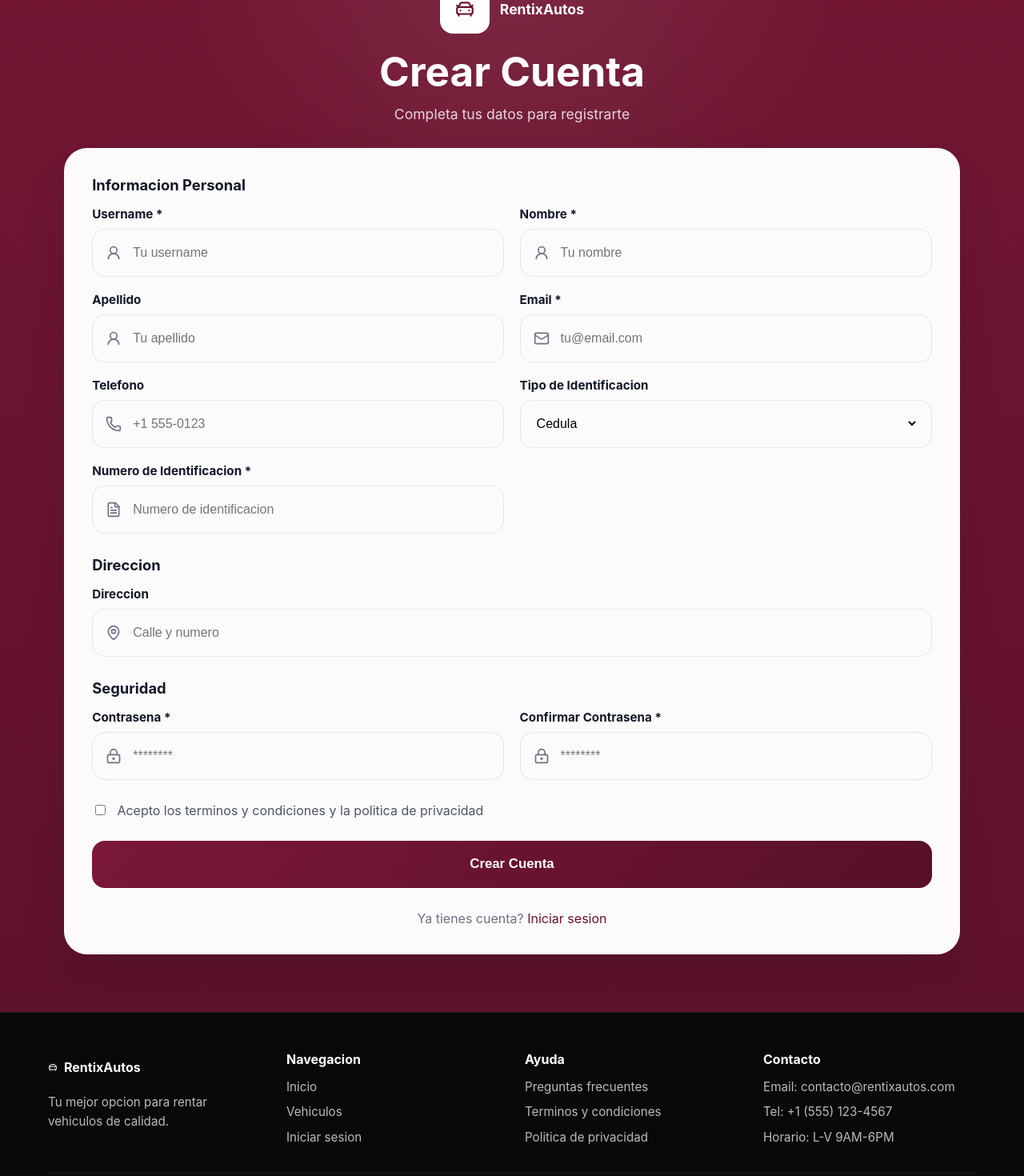
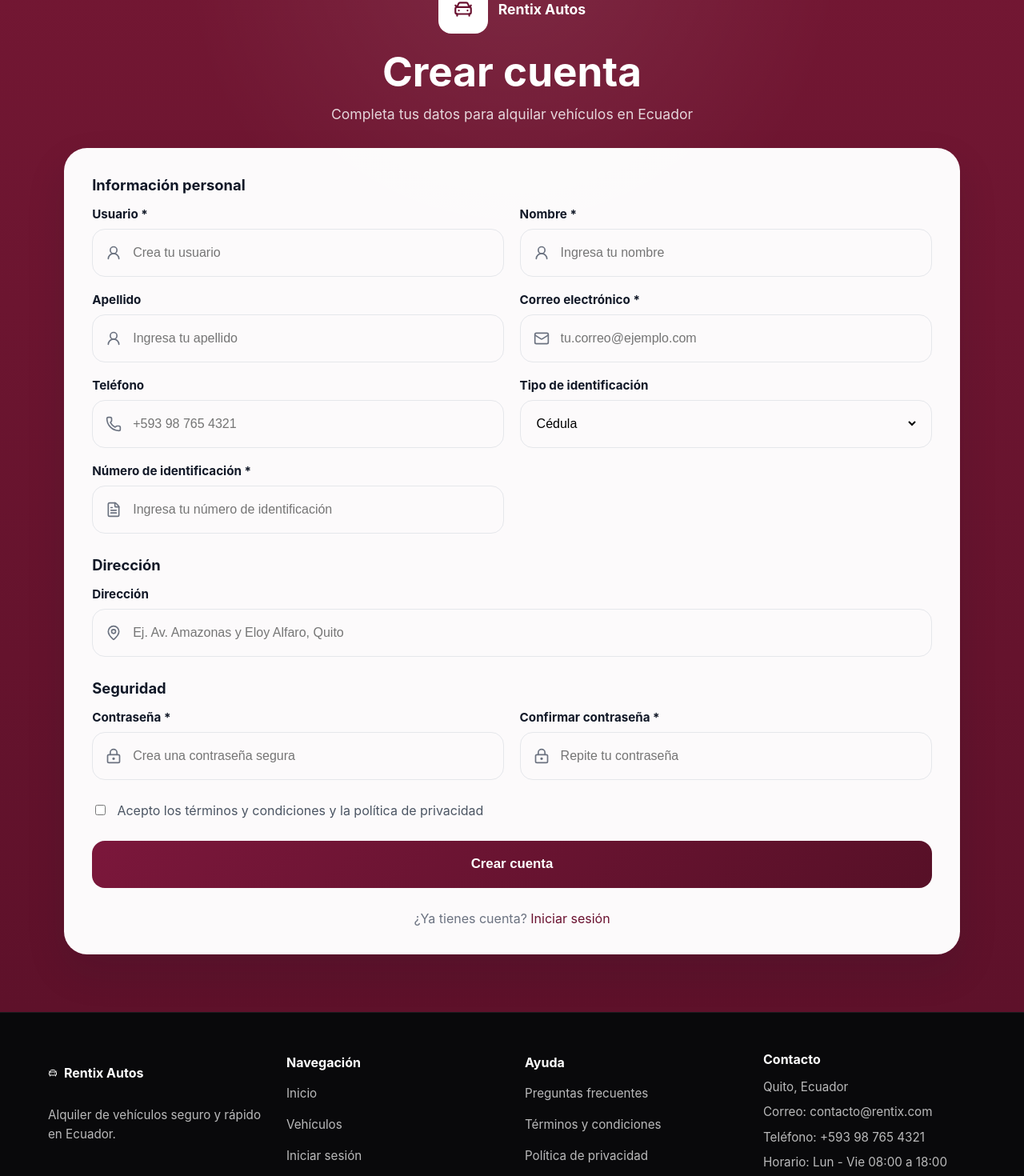
Before and after one commit to Katherine171012/Alquiler-Rentix, a Vue app: page /registro in a window 1280 px wide. Shown: the part 133-1603 px from the top of the page at 80% size. Built offline with nearby package versions, Linux system fonts and the light colour scheme.

Commit message:
Configurar API para producción

```diff
--- a/src/components/FooterApp.vue
+++ b/src/components/FooterApp.vue
@@ -6,29 +6,30 @@ import { CarFront } from 'lucide-vue-next'
   <footer class="footer-app">
     <div class="footer-app__inner">
       <section>
-        <strong><CarFront :size="12" /> RentixAutos</strong>
-        <span>Tu mejor opcion para rentar vehiculos de calidad.</span>
+        <strong><CarFront :size="12" /> Rentix Autos</strong>
+        <span>Alquiler de vehículos seguro y rápido en Ecuador.</span>
       </section>
       <section>
-        <strong>Navegacion</strong>
+        <strong>Navegación</strong>
         <RouterLink to="/">Inicio</RouterLink>
-        <RouterLink to="/vehiculos">Vehiculos</RouterLink>
-        <RouterLink to="/login">Iniciar sesion</RouterLink>
+        <RouterLink to="/vehiculos">Vehículos</RouterLink>
+        <RouterLink to="/login">Iniciar sesión</RouterLink>
       </section>
       <section>
         <strong>Ayuda</strong>
         <a href="#">Preguntas frecuentes</a>
-        <a href="#">Terminos y condiciones</a>
-        <a href="#">Politica de privacidad</a>
+        <a href="#">Términos y condiciones</a>
+        <a href="#">Política de privacidad</a>
       </section>
       <section>
         <strong>Contacto</strong>
-        <span>Email: contacto@rentixautos.com</span>
-        <span>Tel: +1 (555) 123-4567</span>
-        <span>Horario: L-V 9AM-6PM</span>
+        <span>Quito, Ecuador</span>
+        <span>Correo: contacto@rentix.com</span>
+        <span>Teléfono: +593 98 765 4321</span>
+        <span>Horario: Lun - Vie 08:00 a 18:00</span>
       </section>
     </div>
-    <p class="footer-copy">© 2026 RentixAutos. Todos los derechos reservados.</p>
+    <p class="footer-copy">© 2026 Rentix Autos. Todos los derechos reservados.</p>
   </footer>
 </template>
 
--- a/src/modules/auth/views/LoginView.vue
+++ b/src/modules/auth/views/LoginView.vue
@@ -29,6 +29,17 @@ function resolveRedirectByRole() {
 async function onSubmit() {
   message.value = ''
   errors.value = []
+
+  if (!form.username.trim()) {
+    message.value = 'Ingresa tu usuario o correo electrónico.'
+    return
+  }
+
+  if (!form.password) {
+    message.value = 'Ingresa tu contraseña.'
+    return
+  }
+
   isLoading.value = true
 
   try {
@@ -41,7 +52,7 @@ async function onSubmit() {
     })
 
     if (!response?.success) {
-      message.value = response?.message ?? 'No se pudo iniciar sesion.'
+      message.value = response?.message ?? 'No se pudo iniciar sesión.'
       errors.value = Array.isArray(response?.errors) ? response.errors : []
       return
     }
@@ -53,7 +64,7 @@ async function onSubmit() {
 
     await router.push(redirectTarget)
   } catch (error) {
-    message.value = error?.message ?? 'No se pudo iniciar sesion.'
+    message.value = error?.message ?? 'No se pudo iniciar sesión.'
     errors.value = Array.isArray(error?.errors) ? error.errors : []
   } finally {
     isLoading.value = false
@@ -66,23 +77,23 @@ async function onSubmit() {
     <div class="auth-shell__hero">
       <div class="auth-shell__brand">
         <span class="auth-shell__logo"><CarFront :size="26" /></span>
-        <strong>RentixAutos</strong>
+        <strong>Rentix Autos</strong>
       </div>
       <h1>Bienvenido</h1>
-      <p>Inicia sesion para continuar</p>
+      <p>Inicia sesión para continuar con tu reserva en Ecuador.</p>
     </div>
 
     <article class="auth-card">
       <form class="auth-form" @submit.prevent="onSubmit">
         <label class="auth-field">
-          <span>Username</span>
+          <span>Usuario o correo electrónico</span>
           <div class="auth-input">
             <Mail :size="20" />
             <input
               v-model="form.username"
               type="text"
               name="username"
-              placeholder="Ingresa tu username"
+              placeholder="Ingresa tu usuario o correo"
               autocomplete="username"
               required
               :disabled="isLoading"
@@ -91,14 +102,14 @@ async function onSubmit() {
         </label>
 
         <label class="auth-field">
-          <span>Contrasena</span>
+          <span>Contraseña</span>
           <div class="auth-input">
             <LockKeyhole :size="20" />
             <input
               v-model="form.password"
               type="password"
               name="password"
-              placeholder="********"
+              placeholder="Ingresa tu contraseña"
               autocomplete="current-password"
               required
               :disabled="isLoading"
@@ -113,12 +124,12 @@ async function onSubmit() {
         </ul>
 
         <button class="auth-submit" type="submit" :disabled="isLoading">
-          {{ isLoading ? 'Ingresando...' : 'Iniciar Sesion' }}
+          {{ isLoading ? 'Ingresando...' : 'Iniciar sesión' }}
         </button>
       </form>
 
       <div class="auth-links">
-        <RouterLink to="/registro">No tienes cuenta? Registrate aqui</RouterLink>
+        <RouterLink to="/registro">¿No tienes cuenta? Regístrate aquí</RouterLink>
         <RouterLink to="/">Volver al inicio</RouterLink>
       </div>
     </article>
--- a/src/modules/auth/views/RegisterView.vue
+++ b/src/modules/auth/views/RegisterView.vue
@@ -39,12 +39,12 @@ async function onSubmit() {
   errors.value = []
 
   if (form.password !== form.confirmPassword) {
-    message.value = 'Las contrasenas no coinciden.'
+    message.value = 'Las contraseñas no coinciden.'
     return
   }
 
   if (!form.aceptaTerminos) {
-    message.value = 'Debes aceptar los terminos para continuar.'
+    message.value = 'Debes aceptar los términos para continuar.'
     return
   }
 
@@ -100,22 +100,22 @@ async function onSubmit() {
     <div class="register-shell__hero">
       <div class="register-shell__brand">
         <span class="register-shell__logo"><CarFront :size="26" /></span>
-        <strong>RentixAutos</strong>
+        <strong>Rentix Autos</strong>
       </div>
-      <h1>Crear Cuenta</h1>
-      <p>Completa tus datos para registrarte</p>
+      <h1>Crear cuenta</h1>
+      <p>Completa tus datos para alquilar vehículos en Ecuador</p>
     </div>
 
     <article class="register-card">
       <form class="register-form" @submit.prevent="onSubmit">
         <section class="register-section">
-          <h2>Informacion Personal</h2>
+          <h2>Información personal</h2>
           <div class="register-grid">
             <label class="register-field">
-              <span>Username *</span>
+              <span>Usuario *</span>
               <div class="register-input">
                 <UserRound :size="20" />
-                <input v-model="form.username" type="text" placeholder="Tu username" required />
+                <input v-model="form.username" type="text" placeholder="Crea tu usuario" required />
               </div>
             </label>
 
@@ -123,7 +123,7 @@ async function onSubmit() {
               <span>Nombre *</span>
               <div class="register-input">
                 <UserRound :size="20" />
-                <input v-model="form.nombres" type="text" placeholder="Tu nombre" required />
+                <input v-model="form.nombres" type="text" placeholder="Ingresa tu nombre" required />
               </div>
             </label>
 
@@ -131,31 +131,31 @@ async function onSubmit() {
               <span>Apellido</span>
               <div class="register-input">
                 <UserRound :size="20" />
-                <input v-model="form.apellidos" type="text" placeholder="Tu apellido" />
+                <input v-model="form.apellidos" type="text" placeholder="Ingresa tu apellido" />
               </div>
             </label>
 
             <label class="register-field">
-              <span>Email *</span>
+              <span>Correo electrónico *</span>
               <div class="register-input">
                 <Mail :size="20" />
-                <input v-model="form.correo" type="email" placeholder="tu@email.com" required />
+                <input v-model="form.correo" type="email" placeholder="tu.correo@ejemplo.com" required />
               </div>
             </label>
 
             <label class="register-field">
-              <span>Telefono</span>
+              <span>Teléfono</span>
               <div class="register-input">
                 <Phone :size="20" />
-                <input v-model="form.telefono" type="text" placeholder="+1 555-0123" />
+                <input v-model="form.telefono" type="text" placeholder="+593 98 765 4321" />
               </div>
             </label>
 
             <label class="register-field">
-              <span>Tipo de Identificacion</span>
+              <span>Tipo de identificación</span>
               <div class="register-input">
                 <select v-model="form.tipoIdentificacion">
-                  <option value="CED">Cedula</option>
+                  <option value="CED">Cédula</option>
                   <option value="PAS">Pasaporte</option>
                   <option value="RUC">RUC</option>
                 </select>
@@ -163,13 +163,13 @@ async function onSubmit() {
             </label>
 
             <label class="register-field">
-              <span>Numero de Identificacion *</span>
+              <span>Número de identificación *</span>
               <div class="register-input">
                 <FileText :size="20" />
                 <input
                   v-model="form.numeroIdentificacion"
                   type="text"
-                  placeholder="Numero de identificacion"
+                  placeholder="Ingresa tu número de identificación"
                   required
                 />
               </div>
@@ -178,13 +178,13 @@ async function onSubmit() {
         </section>
 
         <section class="register-section">
-          <h2>Direccion</h2>
+          <h2>Dirección</h2>
           <div class="register-grid">
             <label class="register-field register-field--full">
-              <span>Direccion</span>
+              <span>Dirección</span>
               <div class="register-input">
                 <MapPin :size="20" />
-                <input v-model="form.direccion" type="text" placeholder="Calle y numero" />
+                <input v-model="form.direccion" type="text" placeholder="Ej. Av. Amazonas y Eloy Alfaro, Quito" />
               </div>
             </label>
           </div>
@@ -194,21 +194,21 @@ async function onSubmit() {
           <h2>Seguridad</h2>
           <div class="register-grid">
             <label class="register-field">
-              <span>Contrasena *</span>
+              <span>Contraseña *</span>
               <div class="register-input">
                 <LockKeyhole :size="20" />
-                <input v-model="form.password" type="password" placeholder="********" required />
+                <input v-model="form.password" type="password" placeholder="Crea una contraseña segura" required />
               </div>
             </label>
 
             <label class="register-field">
-              <span>Confirmar Contrasena *</span>
+              <span>Confirmar contraseña *</span>
               <div class="register-input">
                 <LockKeyhole :size="20" />
                 <input
                   v-model="form.confirmPassword"
                   type="password"
-                  placeholder="********"
+                  placeholder="Repite tu contraseña"
                   required
                 />
               </div>
@@ -218,7 +218,7 @@ async function onSubmit() {
 
         <label class="register-check">
           <input v-model="form.aceptaTerminos" type="checkbox" />
-          <span>Acepto los terminos y condiciones y la politica de privacidad</span>
+          <span>Acepto los términos y condiciones y la política de privacidad</span>
         </label>
 
         <p v-if="message" class="register-message">{{ message }}</p>
@@ -227,12 +227,12 @@ async function onSubmit() {
         </ul>
 
         <button class="register-submit" type="submit" :disabled="isLoading">
-          {{ isLoading ? 'Creando cuenta...' : 'Crear Cuenta' }}
+          {{ isLoading ? 'Creando cuenta...' : 'Crear cuenta' }}
         </button>
 
         <p class="register-links">
-          Ya tienes cuenta?
-          <RouterLink to="/login">Iniciar sesion</RouterLink>
+          ¿Ya tienes cuenta?
+          <RouterLink to="/login">Iniciar sesión</RouterLink>
         </p>
       </form>
     </article>
--- a/src/modules/client/views/ClientHomeView.vue
+++ /dev/null
@@ -1,300 +0,0 @@
-<script setup>
-import { computed, onMounted, ref } from 'vue'
-import { FileText, Mail, MapPin, Phone, Shield, UserRound } from 'lucide-vue-next'
-import { useAuthStore } from '../../../stores/auth.store'
-import { getClientEmail, getUserDisplayName, resolveCurrentClient } from '../services/clientPortal.service'
-
-const authStore = useAuthStore()
-
-const cargando = ref(true)
-const error = ref('')
-const perfil = ref(null)
-
-const nombreCompleto = computed(() => getUserDisplayName(authStore.user, perfil.value))
-const correo = computed(() => getClientEmail(authStore.user, perfil.value))
-const inicial = computed(() => nombreCompleto.value.charAt(0).toUpperCase())
-
-async function cargarPerfil() {
-  try {
-    cargando.value = true
-    perfil.value = await resolveCurrentClient(authStore.user)
-  } catch (err) {
-    error.value = err?.message ?? 'No se pudo cargar el perfil.'
-  } finally {
-    cargando.value = false
-  }
-}
-
-onMounted(cargarPerfil)
-</script>
-
-<template>
-  <section class="perfil-view">
-    <header class="perfil-hero">
-      <div class="perfil-hero__inner">
-        <h1>Mi Perfil</h1>
-        <p>Administra tu informacion personal</p>
-      </div>
-    </header>
-
-    <div class="perfil-view__inner">
-      <p v-if="cargando" class="feedback">Cargando perfil...</p>
-      <p v-else-if="error" class="feedback feedback--error">{{ error }}</p>
-
-      <article v-else class="perfil-card">
-        <div class="perfil-card__top">
-          <div class="perfil-card__identity">
-            <span class="perfil-card__avatar">{{ inicial }}</span>
-            <div>
-              <h2>{{ nombreCompleto }}</h2>
-              <p>{{ correo }}</p>
-              <span class="perfil-card__badge">Cliente</span>
-            </div>
-          </div>
-
-          <button type="button" class="perfil-card__button">Editar Perfil</button>
-        </div>
-
-        <div class="perfil-section">
-          <h3>Informacion Personal</h3>
-
-          <div class="perfil-grid">
-            <article class="perfil-info">
-              <span><UserRound :size="20" /></span>
-              <div>
-                <small>Nombre Completo</small>
-                <strong>{{ nombreCompleto }}</strong>
-              </div>
-            </article>
-
-            <article class="perfil-info">
-              <span><Mail :size="20" /></span>
-              <div>
-                <small>Email</small>
-                <strong>{{ correo || 'Sin correo' }}</strong>
-              </div>
-            </article>
-
-            <article class="perfil-info">
-              <span><Phone :size="20" /></span>
-              <div>
-                <small>Telefono</small>
-                <strong>{{ perfil?.cliTelefono || 'No registrado' }}</strong>
-              </div>
-            </article>
-
-            <article class="perfil-info">
-              <span><FileText :size="20" /></span>
-              <div>
-                <small>Identificacion</small>
-                <strong>
-                  {{ [perfil?.cliTipoIdentificacion, perfil?.cliNumeroIdentificacion].filter(Boolean).join(' - ') || 'No registrada' }}
-                </strong>
-              </div>
-            </article>
-
-            <article class="perfil-info perfil-info--full">
-              <span><MapPin :size="20" /></span>
-              <div>
-                <small>Direccion</small>
-                <strong>{{ perfil?.cliDireccion || 'Sin direccion registrada' }}</strong>
-              </div>
-            </article>
-          </div>
-        </div>
-
-        <div class="perfil-section perfil-section--security">
-          <h3>Seguridad</h3>
-          <button type="button" class="perfil-security">
-            <Shield :size="18" />
-            Cambiar Contrasena
-          </button>
-        </div>
-      </article>
-    </div>
-  </section>
-</template>
-
-<style scoped>
-.perfil-view {
-  background: linear-gradient(180deg, #ffffff 0%, #f5f5f7 100%);
-}
-
-.perfil-hero {
-  background: linear-gradient(120deg, #4d0d24, #6a1230 55%, #4a0b22 100%);
-  color: #fff;
-  padding: 2.5rem 0 3.4rem;
-}
-
-.perfil-hero__inner,
-.perfil-view__inner {
-  width: min(100%, 1520px);
-  margin: 0 auto;
-  padding: 0 1.25rem;
-}
-
-.perfil-hero h1 {
-  margin: 0;
-  font-size: clamp(2.8rem, 5vw, 4.2rem);
-}
-
-.perfil-hero p {
-  margin: 0.8rem 0 0;
-  font-size: 1.2rem;
-  color: rgba(255, 255, 255, 0.8);
-}
-
-.perfil-view__inner {
-  padding-top: 2.2rem;
-  padding-bottom: 3rem;
-}
-
-.perfil-card {
-  width: min(100%, 1040px);
-  margin: 0 auto;
-  background: #fff;
-  border: 1px solid var(--color-border);
-  border-radius: 1.7rem;
-  overflow: hidden;
-  box-shadow: var(--shadow-md);
-}
-
-.perfil-card__top {
-  display: flex;
-  justify-content: space-between;
-  gap: 1rem;
-  padding: 2rem;
-  color: #fff;
-  background: linear-gradient(135deg, #6a1230, #4d0d24);
-}
-
-.perfil-card__identity {
-  display: flex;
-  align-items: center;
-  gap: 1.4rem;
-}
-
-.perfil-card__avatar {
-  width: 120px;
-  height: 120px;
-  border-radius: 999px;
-  display: inline-flex;
-  align-items: center;
-  justify-content: center;
-  background: rgba(255, 255, 255, 0.18);
-  font-size: 3rem;
-}
-
-.perfil-card__identity h2 {
-  margin: 0;
-  font-size: 2.4rem;
-}
-
-.perfil-card__identity p {
-  margin: 0.4rem 0 0.7rem;
-  font-size: 1.2rem;
-  color: rgba(255, 255, 255, 0.86);
-}
-
-.perfil-card__badge {
-  display: inline-flex;
-  padding: 0.45rem 0.95rem;
-  border-radius: 999px;
-  background: rgba(255, 255, 255, 0.18);
-}
-
-.perfil-card__button {
-  align-self: center;
-  min-width: 160px;
-  height: 3.2rem;
-  border: none;
-  border-radius: 1rem;
-  background: rgba(255, 255, 255, 0.14);
-  color: #fff;
-  font-weight: 700;
-}
-
-.perfil-section {
-  padding: 2rem;
-  border-top: 1px solid var(--color-border);
-}
-
-.perfil-section h3 {
-  margin: 0 0 1.4rem;
-  font-size: 2rem;
-}
-
-.perfil-grid {
-  display: grid;
-  grid-template-columns: repeat(2, minmax(0, 1fr));
-  gap: 1.2rem;
-}
-
-.perfil-info {
-  display: flex;
-  align-items: center;
-  gap: 0.9rem;
-  padding: 1.2rem 1rem;
-  border-radius: 1rem;
-  border: 1px solid var(--color-border);
-  background: #fafafa;
-}
-
-.perfil-info--full {
-  grid-column: 1 / -1;
-}
-
-.perfil-info span {
-  color: var(--color-text-muted);
-}
-
-.perfil-info small,
-.perfil-info strong {
-  display: block;
-}
-
-.perfil-info small {
-  margin-bottom: 0.25rem;
-  color: var(--color-text-muted);
-}
-
-.perfil-security {
-  display: inline-flex;
-  align-items: center;
-  gap: 0.7rem;
-  height: 3.2rem;
-  padding: 0 1.25rem;
-  border: 1px solid var(--color-border);
-  border-radius: 1rem;
-  background: #fff;
-  font-weight: 700;
-}
-
-.feedback {
-  width: min(100%, 720px);
-  margin: 0 auto;
-  padding: 1rem;
-  border-radius: 1rem;
-  text-align: center;
-  background: #fff;
-  border: 1px solid var(--color-border);
-}
-
-.feedback--error {
-  color: #b42318;
-}
-
-@media (max-width: 900px) {
-  .perfil-card__top,
-  .perfil-grid {
-    grid-template-columns: 1fr;
-    flex-direction: column;
-  }
-
-  .perfil-card__avatar {
-    width: 84px;
-    height: 84px;
-    font-size: 2.2rem;
-  }
-}
-</style>
```
Also changed, not shown: 1 other file (tests, documents, lock files or other folders).
